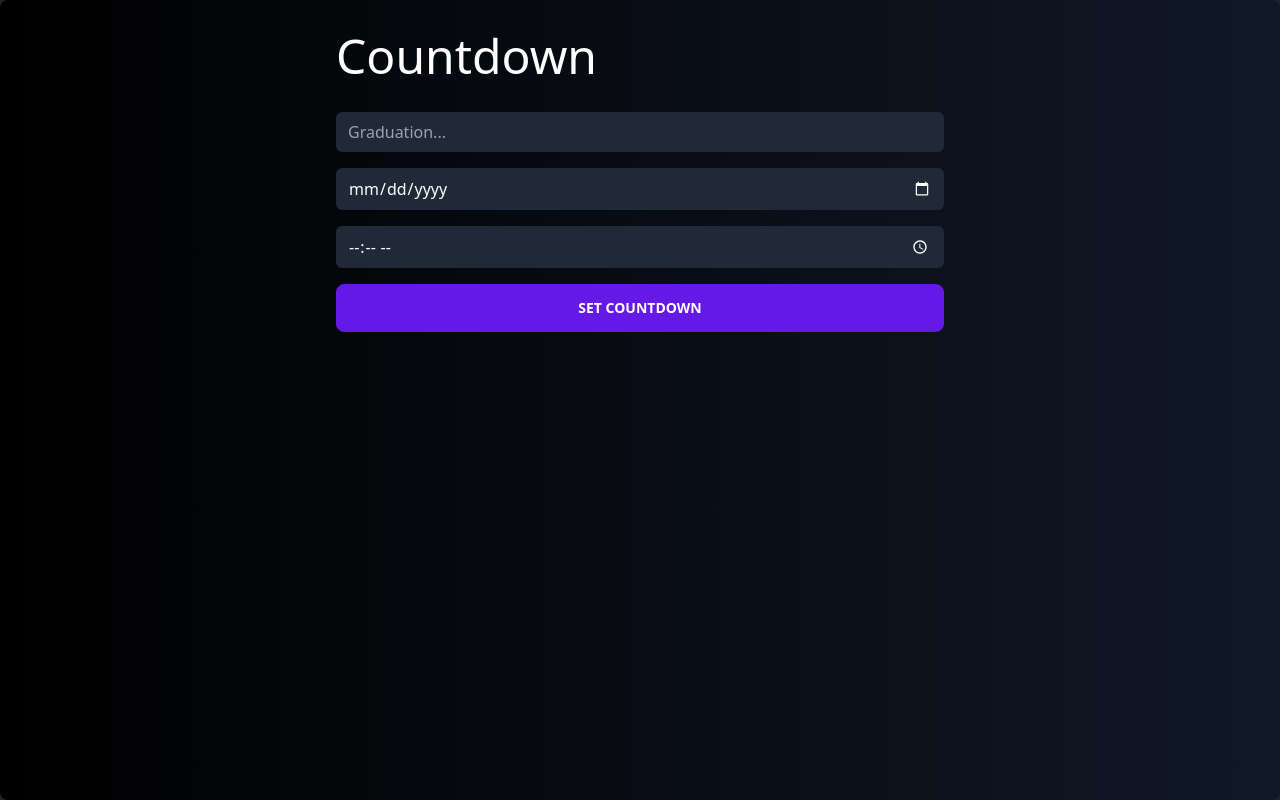
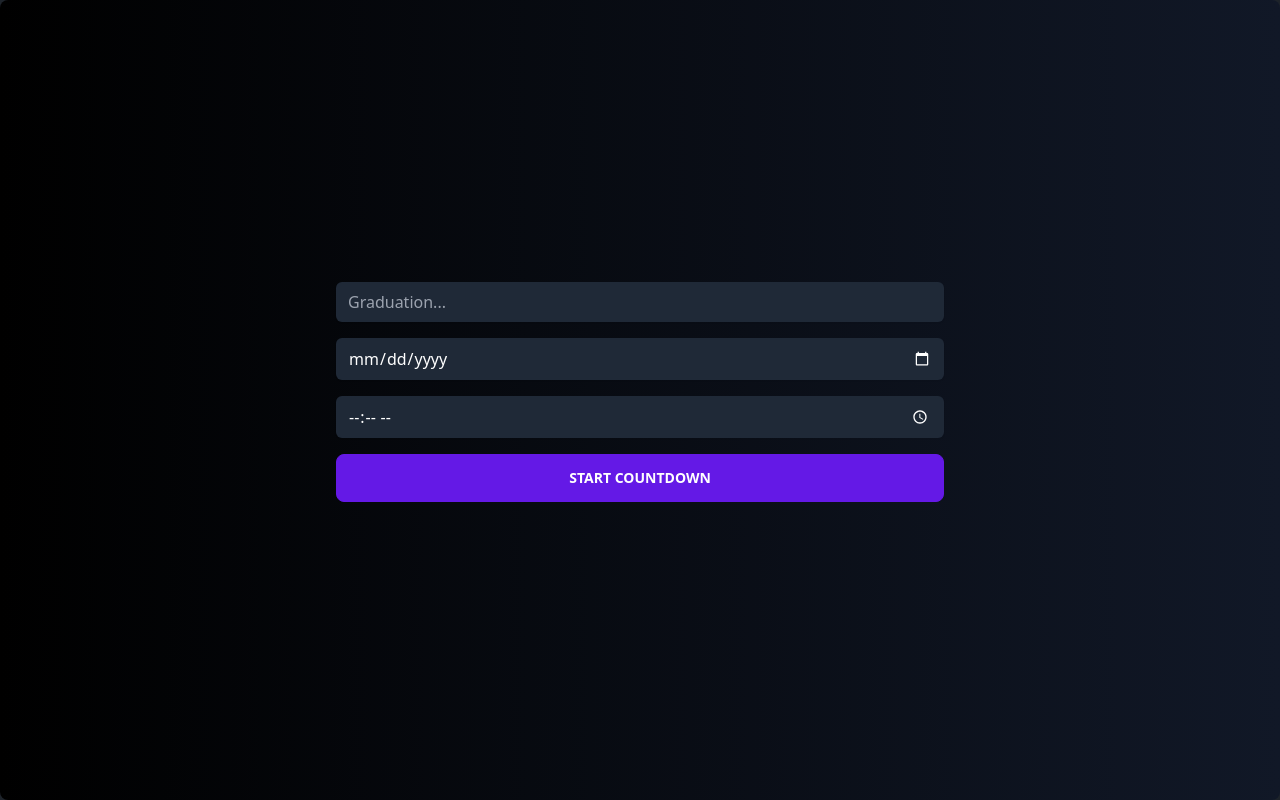
Before and after one commit to Berkanktk/SimpleCountdown, a SvelteKit app: page / in a window 1280 px wide. Built offline with nearby package versions, Linux system fonts and the light colour scheme.

Commit message:
Improved user experience

```diff
--- a/src/routes/+page.svelte
+++ b/src/routes/+page.svelte
@@ -37,11 +37,12 @@
 
 </script>
 
-<main class="min-h-screen items-center justify-center bg-gradient-to-r from-black to-gray-900 text-white p-8 rounded-lg">
+<main class="flex min-h-screen items-center justify-center bg-gradient-to-r from-black to-gray-900 text-white p-8 rounded-lg h-screen">
 
   <div class="mb-4 flex flex-col space-y-4 w-1/2 mx-auto">
-    <h1 class="text-5xl mb-4">Countdown</h1>
+    <!-- <h1 class="text-5xl mb-4">Countdown</h1> -->
 
+    {#if !isRunning}
       <div class="relative rounded-md shadow-sm">
         <input
 
@@ -78,11 +79,24 @@
         </div>
       {/if}
 
-    <button disabled={isRunning} on:click={setTargetDate} class="btn btn-primary w-full">Set Countdown</button>
+      <button disabled={isRunning} on:click={setTargetDate} class="btn btn-primary w-full">Start Countdown</button>
+
+    {/if}
+
+      {#if targetDate}
+        <Countdown targetDate={targetDate} eventName={eventName} />
+        {#if isFinished}
+          <button on:click={clearAll} class="btn btn-secondary w-1/2 mx-auto">Reset</button>
+        {/if}
+      {/if}
 
       {#if isRunning}
           <button on:click={clearAll} class="btn btn-secondary w-full">Reset</button>
       {/if}
+    </div>
+
+</main>
+
 
 {#if isSuccessful}
   <div class="toast">
@@ -91,13 +105,3 @@
     </div>
   </div>
 {/if}
-
-    {#if targetDate}
-      <Countdown targetDate={targetDate} eventName={eventName} />
-      {#if isFinished}
-        <button on:click={clearAll} class="btn btn-secondary w-1/2 mx-auto">Reset</button>
-      {/if}
-    {/if}
-  </div>
-
-</main>
```
Lines whose indentation alone changed are shown as unchanged.
